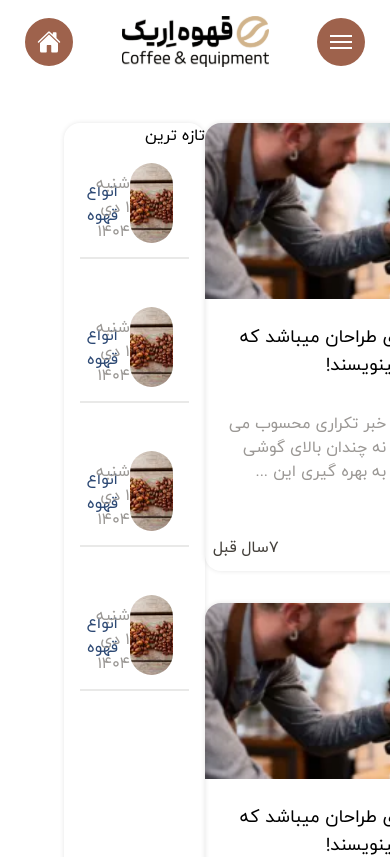
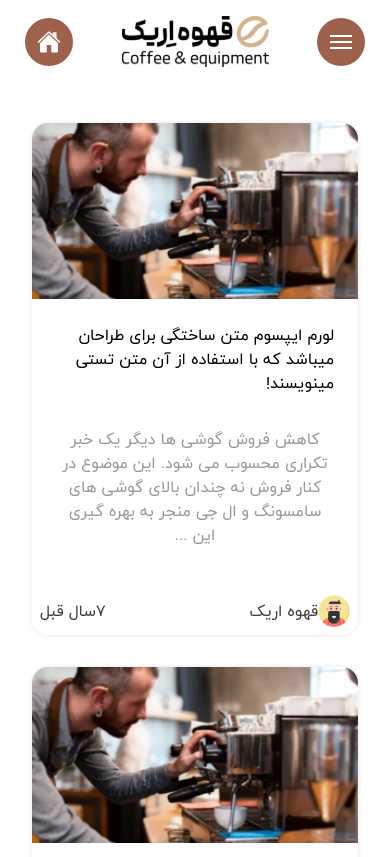
Before and after one commit to AlirezaFCB-DEV/ErikCoffeShop, a React (Vite) app in the folder FrontEnd/: page /tutorials in a window 390 px wide. Shown: the top 857 px of the page. Built offline with nearby package versions, Linux system fonts and the light colour scheme.

Commit message:
feat : responsive tutorials sections in all screens

```diff
--- a/FrontEnd/src/Components/Header/Header.tsx
+++ b/FrontEnd/src/Components/Header/Header.tsx
@@ -17,7 +17,7 @@ const Header = () => {
         </HeaderTop>
         <HeaderMain />
       </div>
-      <div className="hidden max-sm:block absolute bottom-0 left-0 w-fit overflow-hidden z-30 ">
+      <div className="absolute bottom-0 left-0 w-fit overflow-hidden z-30 ">
         <HeaderBottom />
       </div>
     </header>
--- a/FrontEnd/src/Components/Header/HeaderMain/HeaderMainContent/HeaderMainContent.tsx
+++ b/FrontEnd/src/Components/Header/HeaderMain/HeaderMainContent/HeaderMainContent.tsx
@@ -27,7 +27,7 @@ const HeaderMainContent = () => {
           <FaArrowLeftLong className="text-xl max-xl:text-base" />
         </a>
       </div>
-      <div className="bg-[#847669] opacity-90 p-20 flex-3 flex items-center relative min-h-100 rounded-2xl overflow-hidden max-lg:absolute max-lg:w-11/12 max-lg:left-1/2 max-lg:-translate-x-1/2 max-lg:bottom-35 max-md:min-h-90 max-sm:min-h-80">
+      <div className="bg-[#847669] opacity-90 p-20 flex-3 flex items-center relative min-h-100 rounded-2xl overflow-hidden max-lg:absolute max-lg:w-11/12 max-lg:left-1/2 max-lg:-translate-x-1/2 max-lg:bottom-35 max-md:min-h-90 max-sm:min-h-30 max-sm:p-15">
         <div className="flex flex-col  gap-8  ">
           <h2 className="font-morabba-bold text-5xl max-xl:text-4xl">
             کـــافــــه از تــــو
@@ -44,7 +44,7 @@ const HeaderMainContent = () => {
         />
         <div className="absolute bg-[#E8DFD6] z-0 blur-3xl opacity-60 -left-60 top-0.5 w-237.75 h-194.75 rounded-full"></div>
       </div>
-      <div className="absolute bottom-24 left-1/2 -translate-1/2 flex gap-2 max-md:bottom-25">
+      <div className="absolute bottom-24 left-125 max-lg:left-1/2 max-lg:-translate-1/2 flex gap-2 max-md:bottom-25">
         <div className="lg_header_main_circles circle_active"></div>
         <div className="lg_header_main_circles circle_inactive"></div>
         <div className="lg_header_main_circles circle_inactive"></div>
@@ -53,10 +53,10 @@ const HeaderMainContent = () => {
         <div className="lg_header_main_circles circle_inactive"></div>
       </div>
 
-      <Button className="absolute text-4xl max-lg:bottom-72 right-12 hover:right-8 transition-transform max-md:bottom-75 max-md:hover:right-12 max-sm:bottom-70">
+      <Button className="cursor-pointer right-113 top-1/2 translate-y-1/2 absolute text-4xl max-lg:bottom-85 max-lg:right-12 hover:right-8 transition-transform max-md:bottom-75 max-md:hover:right-12 max-sm:bottom-70 max-sm:right-5">
         <BsChevronRight />
       </Button>
-      <Button className="absolute text-4xl max-lg:bottom-72 left-12 hover:left-8 transition-transform max-md:bottom-75 max-md:transition-none max-md:hover:right-12 max-sm:bottom-70">
+      <Button className="cursor-pointer left-0 top-1/2 translate-y-1/2 absolute text-4xl max-lg:bottom-85 max-lg:left-12 hover:left-8 transition-all duration-500 max-md:bottom-75 max-md:transition-none max-md:hover:right-12 max-sm:bottom-70 max-sm:left-5">
         <BsChevronLeft />
       </Button>
     </div>
--- a/FrontEnd/src/Pages/Articles/Article/Article.tsx
+++ b/FrontEnd/src/Pages/Articles/Article/Article.tsx
@@ -1,14 +1,14 @@
 const Article = () => {
   return (
-    <div className="tutorial_page_shadow w-108 rounded-2xl overflow-hidden hover:-translate-y-2 transition-transform">
+    <div className="tutorial_page_shadow w-108 rounded-2xl overflow-hidden hover:-translate-y-2 transition-transform max-2xl:w-90 max-xl:w-70 max-lg:w-110 max-md:w-50 max-sm:w-full">
       <img src="/images/article-1.png" className="w-full h-44 object-cover" alt="" />
 
       <div className="p-6 flex flex-col gap-8">
-        <h6 className="text-lg">
+        <h6 className="text-lg max-xl:text-base">
           لورم ایپسوم متن ساختگی برای طراحان میباشد که با استفاده از آن متن تستی
           مینویسند!
         </h6>
-        <p className="w-full text-center text-sec-text">
+        <p className="w-full text-center text-sec-text ">
           کاهش فروش گوشی ها دیگر یک خبر تکراری محسوب می شود. این موضوع در کنار
           فروش نه چندان بالای گوشی های سامسونگ و ال جی منجر به بهره گیری این ...
         </p>
--- a/FrontEnd/src/Pages/Articles/Sidebar_Article/Sidebar_Article.tsx
+++ b/FrontEnd/src/Pages/Articles/Sidebar_Article/Sidebar_Article.tsx
@@ -1,15 +1,15 @@
 const Sidebar_Article = () => {
   return (
-    <div className="flex justify-between items-end px-4 py-4 relative group">
-      <div className="flex items-center gap-3">
+    <div className="flex justify-between items-end px-4 py-4 relative group max-md:flex-col">
+      <div className="flex items-center gap-3 max-md:flex-col max-md:w-full">
         <img
           src="/images/coffee-bean-types.png"
           className="size-20 rounded-full object-cover"
           alt=""
         />
-        <h6 className="text-[#2D4974] group-hover:text-primary transition-colors">انواع قهوه</h6>
+        <h6 className="text-[#2D4974] group-hover:text-primary transition-colors text-nowrap">انواع قهوه</h6>
       </div>
-      <span className="text-sec-text">شنبه ۱ دی ۱۴۰۴</span>
+      <span className="text-sec-text text-nowrap max-md:w-full max-md:text-center">شنبه ۱ دی ۱۴۰۴</span>
 
       <div className="absolute w-full h-0.5 bg-stroke right-0 bottom-0">
         <div className="absolute w-0 transition-all duration-200 ease-linear group-hover:w-full h-0.5 bg-primary"></div>
--- a/FrontEnd/src/Pages/Articles/Tutorials.tsx
+++ b/FrontEnd/src/Pages/Articles/Tutorials.tsx
@@ -10,9 +10,9 @@ const Articles = () => {
       <div className="container">
         <Short_Header />
       </div>
-      <div className="flex flex-row-reverse pl-16 pr-8 ">
-        <aside className="min-h-200 flex-2 tutorial_page_shadow rounded-2xl">
-          <h2>تازه ترین</h2>
+      <div className="flex flex-row-reverse pl-16 pr-8 relative max-sm:flex-col-reverse max-sm:pl-8 max-sm:gap-8">
+        <aside className="min-h-200 flex-2 tutorial_page_shadow rounded-2xl max-lg:flex-2 max-lg:h-fit max-lg:sticky max-lg:top-5 max-md:">
+          <h2 className="font-morabba-bold text-2xl text-center p-4">تازه ترین</h2>
 
           <ul className="flex flex-col gap-8 px-4">
             <li>
@@ -38,7 +38,7 @@ const Articles = () => {
           </ul>
         </aside>
 
-        <div className="flex flex-7 flex-wrap gap-8">
+        <div className="flex flex-7 flex-wrap gap-8 max-2xl:flex-4 max-lg:flex-5">
           <Link to="title">
             <Article />
           </Link>
```
